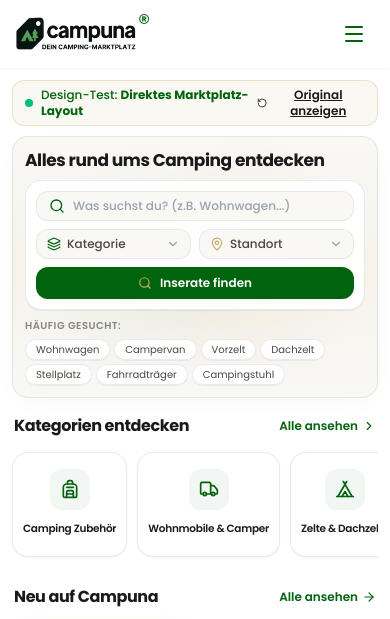
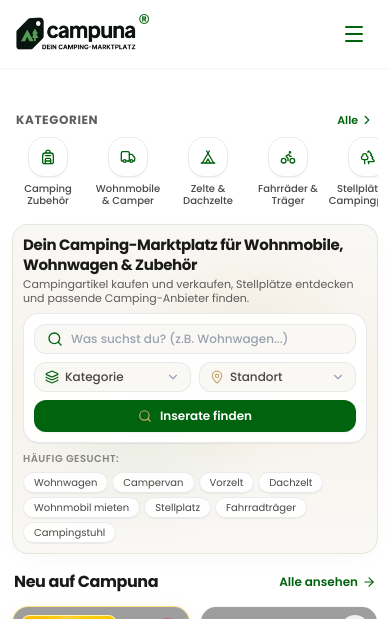
Before and after one commit to JawadHaider019/Campuna, a React (Vite) app: page /testing in a window 390 px wide. Shown: the top 619 px of the page. Built offline with nearby package versions, Linux system fonts and the light colour scheme; grey boxes are pictures that could not be loaded.

Commit message:
update new ui

```diff
--- a/src/components/CompactMarketplaceSearch.jsx
+++ b/src/components/CompactMarketplaceSearch.jsx
@@ -9,6 +9,7 @@
     { label: 'Campervan', to: '/category/wohnmobile-camper' },
     { label: 'Vorzelt', to: '/category/camping-zubehoer' },
     { label: 'Dachzelt', to: '/category/zelte-dachzelte' },
+    { label: 'Wohnmobil mieten', to: '/category/mieten-vermieten' },
     { label: 'Stellplatz', to: '/category/stellplaetze' },
     { label: 'Fahrradträger', to: '/category/fahrraeder-traeger' },
     { label: 'Campingstuhl', to: '/category/camping-zubehoer' }
@@ -117,7 +118,7 @@
     };
 
     return (
-        <div className="relative rounded-2xl sm:rounded-3xl p-3 sm:p-5 md:p-6 bg-gradient-to-b from-[#FAF8F5] via-[#F6F3EC] to-[#FAF8F5] border border-forest/10 shadow-[0_8px_30px_-10px_rgba(0,40,10,0.05)] z-20">
+        <div className="relative rounded-2xl sm:rounded-3xl p-2.5 sm:p-5 md:p-6 bg-gradient-to-b from-[#FAF8F5] via-[#F6F3EC] to-[#FAF8F5] border border-forest/10 shadow-[0_8px_30px_-10px_rgba(0,40,10,0.05)] z-20">
             {/* Subtle background ambient radial glow contained inside rounded card */}
             <div className="absolute inset-0 rounded-2xl sm:rounded-3xl overflow-hidden pointer-events-none">
                 <div className="absolute top-0 right-0 w-64 h-64 bg-[radial-gradient(circle,rgba(200,169,107,0.12),transparent_70%)]" />
@@ -125,10 +126,15 @@
             </div>
 
             <div className="relative z-10">
-                {/* Main Headline (compact on mobile, spacious on desktop) */}
-                <h1 className="font-display font-bold text-[17px] sm:text-2xl md:text-3xl text-charcoal tracking-tight leading-snug mb-2 sm:mb-3">
-                    Alles rund ums Camping entdecken
-                </h1>
+                {/* Main Headline (H1) & Subtitle (compact on mobile, spacious on desktop) */}
+                <div className="mb-2 sm:mb-3">
+                    <h1 className="font-display font-bold text-[15px] sm:text-2xl md:text-3xl text-charcoal tracking-tight leading-snug">
+                        Dein Camping-Marktplatz für Wohnmobile, Wohnwagen & Zubehör
+                    </h1>
+                    <p className="text-[11px] sm:text-xs md:text-sm text-charcoal/70 leading-tight sm:leading-normal mt-0.5 sm:mt-1">
+                        Campingartikel kaufen und verkaufen, Stellplätze entdecken und passende Camping-Anbieter finden.
+                    </p>
+                </div>
 
                 {/* Form Search Console */}
                 <form onSubmit={handleFormSubmit}>
--- a/src/components/MarketplaceCategoriesSection.jsx
+++ b/src/components/MarketplaceCategoriesSection.jsx
@@ -51,12 +51,12 @@
     };
 
     return (
-        <section className="my-4 sm:my-6 md:my-8" id="marketplace-categories">
+        <section className="mt-2 mb-3 sm:mt-3 sm:mb-4" id="marketplace-categories">
             {/* Header: Headline + "Alle ansehen" Link */}
-            <div className="flex items-center justify-between mb-3.5 px-0.5">
+            <div className="flex items-center justify-between mb-2 px-1">
                 <div className="flex items-center gap-2">
-                    <h2 className="font-display font-bold text-base sm:text-lg md:text-xl text-charcoal tracking-tight">
-                        Kategorien entdecken
+                    <h2 className="font-display font-bold text-xs sm:text-sm uppercase tracking-wider text-charcoal/70">
+                        Kategorien
                     </h2>
                     {selectedCategory && (
                         <button
@@ -64,63 +64,57 @@
                             onClick={() => onSelectCategory('')}
                             className="text-[11px] font-semibold text-rose-600 bg-rose-50 hover:bg-rose-100 px-2 py-0.5 rounded-full transition-colors"
                         >
-                            Filter aufheben ✕
+                            {selectedCategory} ✕
                         </button>
                     )}
                 </div>
 
                 <Link
                     to="/category"
-                    className="text-xs sm:text-sm font-semibold text-forest hover:text-gold transition-colors flex items-center gap-1 group"
+                    className="text-[11px] sm:text-xs font-semibold text-forest hover:text-gold transition-colors flex items-center gap-0.5 group"
                 >
-                    <span>Alle ansehen</span>
+                    <span>Alle</span>
                     <ChevronRight className="w-3.5 h-3.5 transition-transform group-hover:translate-x-0.5" />
                 </Link>
             </div>
 
-            {/* All 9 Categories using the EXACT Card Design from the old design */}
-            <div className="flex overflow-x-auto lg:overflow-visible lg:grid lg:grid-cols-9 gap-2.5 sm:gap-3 pb-3 lg:pb-0 no-scrollbar snap-x items-stretch">
+            {/* Compact Mini-Icon Bar: Horizontal snap scroll on mobile, sleek 9-col on desktop */}
+            <div className="flex overflow-x-auto lg:grid lg:grid-cols-9 gap-2 sm:gap-2.5 pb-1 sm:pb-0 no-scrollbar snap-x items-start">
                 {CATEGORIES.map((cat, index) => {
                     const Icon = ICON_MAP[cat.name] || Tent;
-                    const slug = CATEGORY_SLUGS[cat.name] || cat.slug || '';
                     const isSelected = selectedCategory === cat.name;
 
                     return (
-                        <motion.div
+                        <motion.button
                             key={cat.id}
-                            initial={{ opacity: 0, y: 15 }}
-                            whileInView={{ opacity: 1, y: 0 }}
-                            viewport={{ once: true }}
-                            transition={{ delay: index * 0.02, duration: 0.3 }}
-                            whileHover={{ y: -4, transition: { duration: 0.2 } }}
+                            type="button"
+                            initial={{ opacity: 0, y: 10 }}
+                            animate={{ opacity: 1, y: 0 }}
+                            transition={{ delay: index * 0.015, duration: 0.25 }}
+                            whileTap={{ scale: 0.95 }}
                             onClick={() => handleCategoryClick(cat.name)}
-                            className={`p-2.5 sm:p-3 xl:p-2.5 rounded-2xl transition-all duration-300 group flex flex-col items-center justify-center text-center cursor-pointer min-w-[104px] sm:min-w-[120px] lg:min-w-0 lg:w-full min-h-[105px] sm:min-h-[115px] xl:min-h-[110px] shrink-0 lg:shrink snap-start relative overflow-hidden select-none border ${
-                                isSelected
-                                    ? 'bg-forest/5 border-forest ring-2 ring-forest/20 shadow-md'
-                                    : 'bg-white border-forest/10 hover:border-gold shadow-xs hover:shadow-lg'
+                            className={`group flex flex-col items-center justify-start text-center shrink-0 w-[72px] sm:w-[84px] lg:w-full snap-start cursor-pointer transition-all duration-200 select-none ${
+                                isSelected ? 'opacity-100' : 'opacity-85 hover:opacity-100'
                             }`}
                         >
-                            {/* Subtle gold gradient hover overlay from old card design */}
-                            <div className="absolute inset-0 bg-gradient-to-br from-gold/5 via-transparent to-transparent opacity-0 group-hover:opacity-100 transition-opacity duration-300 pointer-events-none" />
-
-                            <div className="flex flex-col items-center justify-center text-center w-full h-full relative z-10">
-                                {/* Icon box matching old design 1:1 with green/gold hover */}
-                                <div className={`w-10 h-10 sm:w-11 sm:h-11 rounded-xl transition-all duration-300 mb-2 shrink-0 flex items-center justify-center shadow-2xs group-hover:scale-105 ${
+                            {/* Compact Icon Bubble */}
+                            <div className={`w-10 h-10 sm:w-11 sm:h-11 rounded-2xl flex items-center justify-center transition-all duration-200 mb-1.5 shadow-2xs ${
                                 isSelected
-                                        ? 'bg-forest text-gold scale-105'
-                                        : 'bg-forest/5 text-forest group-hover:bg-forest group-hover:text-gold'
+                                    ? 'bg-forest text-gold ring-2 ring-forest/30 shadow-sm scale-105'
+                                    : 'bg-white border border-forest/10 text-forest group-hover:border-forest/30 group-hover:bg-sand/40'
                             }`}>
-                                    <Icon className="w-5 h-5 transition-transform duration-300" />
+                                <Icon className="w-4 h-4 sm:w-4.5 sm:h-4.5 transition-transform duration-200 group-hover:scale-110" />
                             </div>
 
-                                {/* Typography matching old design 1:1 */}
-                                <span className={`font-display text-[10.5px] sm:text-xs font-semibold leading-tight tracking-tight transition-colors duration-300 line-clamp-2 h-[2.2em] flex items-center justify-center text-center ${
-                                    isSelected ? 'text-forest font-bold' : 'text-charcoal group-hover:text-forest'
+                            {/* Crisp Compact Label */}
+                            <span className={`text-[10px] sm:text-[11px] leading-tight text-center line-clamp-2 px-0.5 transition-colors ${
+                                isSelected
+                                    ? 'font-bold text-forest underline underline-offset-2'
+                                    : 'font-medium text-charcoal/80 group-hover:text-forest'
                             }`}>
                                 {cat.name}
                             </span>
-                            </div>
-                        </motion.div>
+                        </motion.button>
                     );
                 })}
             </div>
--- a/src/components/MarketplaceMoreListings.jsx
+++ b/src/components/MarketplaceMoreListings.jsx
@@ -155,13 +155,13 @@
             </div>
 
             {/* View All Button */}
-            <div className="mt-6 text-center">
+            <div className="mt-8 mb-4 text-center">
                 <Link
                     to="/all_listings"
-                    className="inline-flex items-center justify-center gap-2 bg-white hover:bg-sand/60 text-forest border border-forest/25 hover:border-forest font-semibold text-xs sm:text-sm px-6 py-3 rounded-full transition-all shadow-xs hover:shadow-sm"
+                    className="inline-flex items-center justify-center gap-2.5 bg-forest hover:bg-forest/90 active:scale-[0.98] text-white font-semibold text-xs sm:text-sm px-6 py-3 rounded-full transition-all shadow-sm hover:shadow-md group"
                 >
                     <span>Alle Camping-Inserate auf Campuna ansehen</span>
-                    <ArrowRight className="w-4 h-4" />
+                    <ArrowRight className="w-4 h-4 text-gold transition-transform duration-200 group-hover:translate-x-1" />
                 </Link>
             </div>
         </section>
--- a/src/pages/HomePage.jsx
+++ b/src/pages/HomePage.jsx
@@ -90,7 +90,7 @@
     return (
         <div className="bg-white min-h-screen relative font-sans text-charcoal overflow-x-clip pt-20 sm:pt-24 md:pt-28">
             {/* Design Test Preview Switcher Pill */}
-            <div className="max-w-7xl mx-auto px-3 sm:px-6 md:px-8 mb-2.5">
+            {/* <div className="max-w-7xl mx-auto px-3 sm:px-6 md:px-8 mb-2.5">
                 <div className="flex items-center justify-between bg-sand/60 border border-gold/30 rounded-xl px-3 sm:px-4 py-1.5 text-xs text-charcoal/80">
                     <div className="flex items-center gap-2">
                         <span className="w-2 h-2 rounded-full bg-emerald-500 animate-pulse shrink-0" />
@@ -111,11 +111,17 @@
                         <span>Original anzeigen</span>
                     </button>
                 </div>
-            </div>
+            </div> */}
 
             {/* Direct Marketplace Section Container */}
-            <div className="max-w-7xl mx-auto px-3 sm:px-6 md:px-8">
-                {/* 1. Compact Search Area */}
+            <div className="max-w-7xl mx-auto pt-6  px-3 sm:px-6 md:px-8">
+                {/* 1. Categories at the very top (Compact Mini-Icon Bar) */}
+                <MarketplaceCategoriesSection
+                    selectedCategory={selectedCategory}
+                    onSelectCategory={(cat) => setSelectedCategory(cat)}
+                />
+
+                {/* 2. Compact Search Area */}
                 <CompactMarketplaceSearch
                     searchQuery={searchQuery}
                     setSearchQuery={setSearchQuery}
@@ -124,12 +130,6 @@
                     selectedLocation={selectedLocation}
                     setSelectedLocation={setSelectedLocation}
                     onSearchSubmit={handleSearchSubmit}
-                />
-
-                {/* 2. Categories directly below search */}
-                <MarketplaceCategoriesSection
-                    selectedCategory={selectedCategory}
-                    onSelectCategory={(cat) => setSelectedCategory(cat)}
                 />
 
                 {/* 3. Listings Grid: "Neu auf Campuna" (2-Columns on Mobile) */}
```
Also changed, not shown: src/components/WhyCampuna.jsx (+22 -22 lines). Lines whose indentation alone changed are shown as unchanged.
